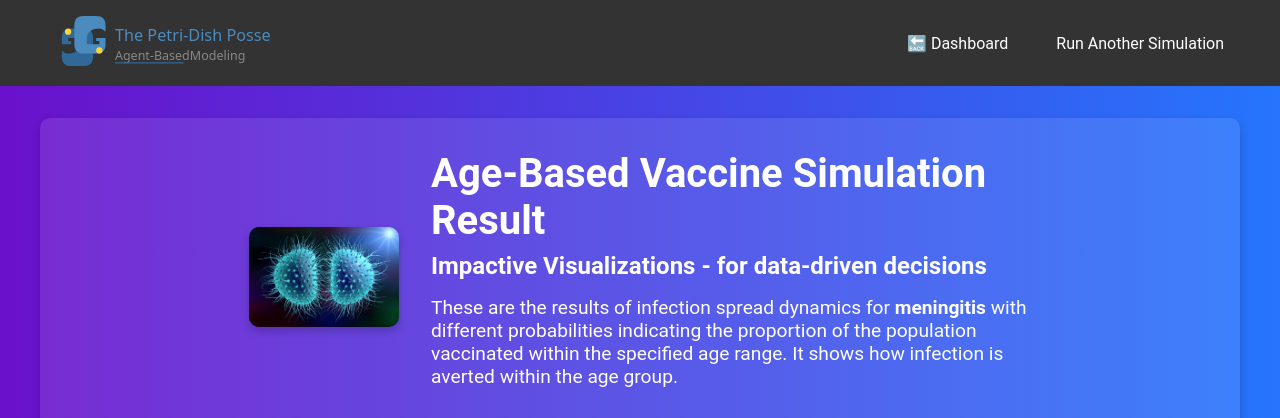
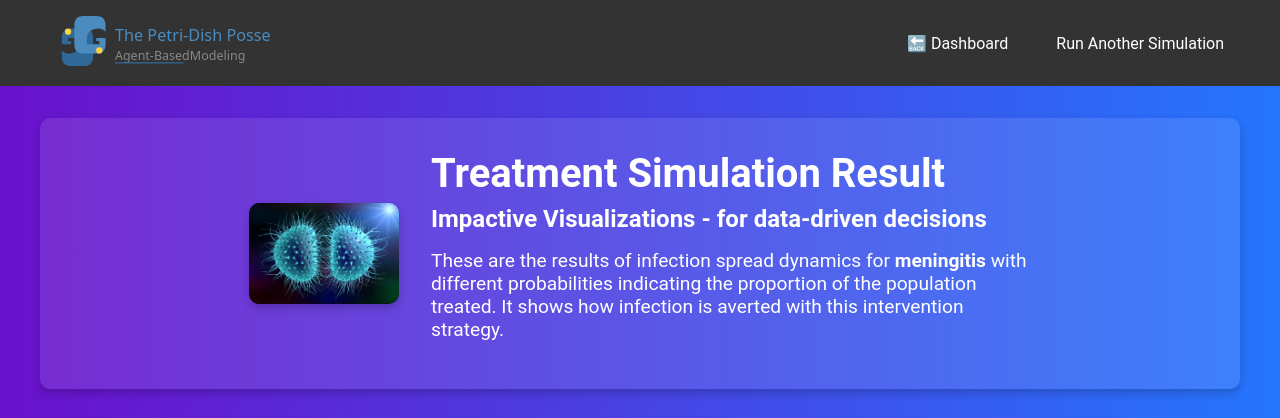
Before and after one commit to janymuong/meningitis_sim, a Django app: page /simulation/treatment_simulation_result/1/ in a window 1280 px wide. Shown: the top 418 px of the page. Run offline with Django 5.2, Linux system fonts and the light colour scheme.

Commit message:
run another simulation should take to the treatment view

```diff
--- a/seirs_sim/templates/seirs_sim/treatment_sim_result.html
+++ b/seirs_sim/templates/seirs_sim/treatment_sim_result.html
@@ -4,7 +4,7 @@
 <!DOCTYPE html>
 <html>
 <head>
-    <title>Intervention Strategy: Agent-Based Vaccination</title>
+    <title>Intervention Strategy: Treatment</title>
     <link rel="icon" type="image/svg+xml" href="{% static 'img/favicon.svg' %}">
     <link rel="stylesheet" type="text/css" href="{% static 'style/result.css' %}">
 </head>
@@ -15,7 +15,7 @@
         </div>
         <ul class="nav-links">
             <li><a href="{% url 'sim' %}">🔙 Dashboard</a></li>
-            <li><a href="{% url 'age_based_vaccine_simulation' %}">Run Another Simulation</a></li>
+            <li><a href="{% url 'treatment_simulation' %}">Run Another Simulation</a></li>
         </ul>
     </nav>
 </header>
@@ -24,23 +24,23 @@
         <section class="intro">
             <img src="{% static 'img/virus_sim.jpg' %}" class="intro-image" alt="Virus Simulation">
             <div class="intro-text">
-                <h1>Age-Based Vaccine Simulation Result</h1>
+                <h1>Treatment Simulation Result</h1>
                 <h5>Impactive Visualizations - for data-driven decisions</h5>
-                <p>These are the results of infection spread dynamics for <strong>meningitis</strong> with different probabilities indicating the proportion of the population vaccinated within the specified age range. It shows how infection is averted within the age group.</p>
+                <p>These are the results of infection spread dynamics for <strong>meningitis</strong> with different probabilities indicating the proportion of the population treated. It shows how infection is averted with this intervention strategy.</p>
             </div>
         </section>
         <section class="results">
             <div class="container">
                 {% for image_path in image_paths %}
                     <div class="image-wrapper">
-                        <img src="{% static image_path %}" alt="Age-Based Vaccine Simulation Result">
+                        <img src="{% static image_path %}" alt="Treatment Simulation Result">
                     </div>
                 {% endfor %}
             </div>
         </section>
     </main>
     <footer class="index-footer">
-        <p>&copy; 2024 Meningitis Simulation Project. All rights reserved.</p>
+        <p>&copy; 2024 The Epidemix Project: for Meningitis Simulation. All rights reserved.</p>
     </footer>
 </body>
 </html>
```
